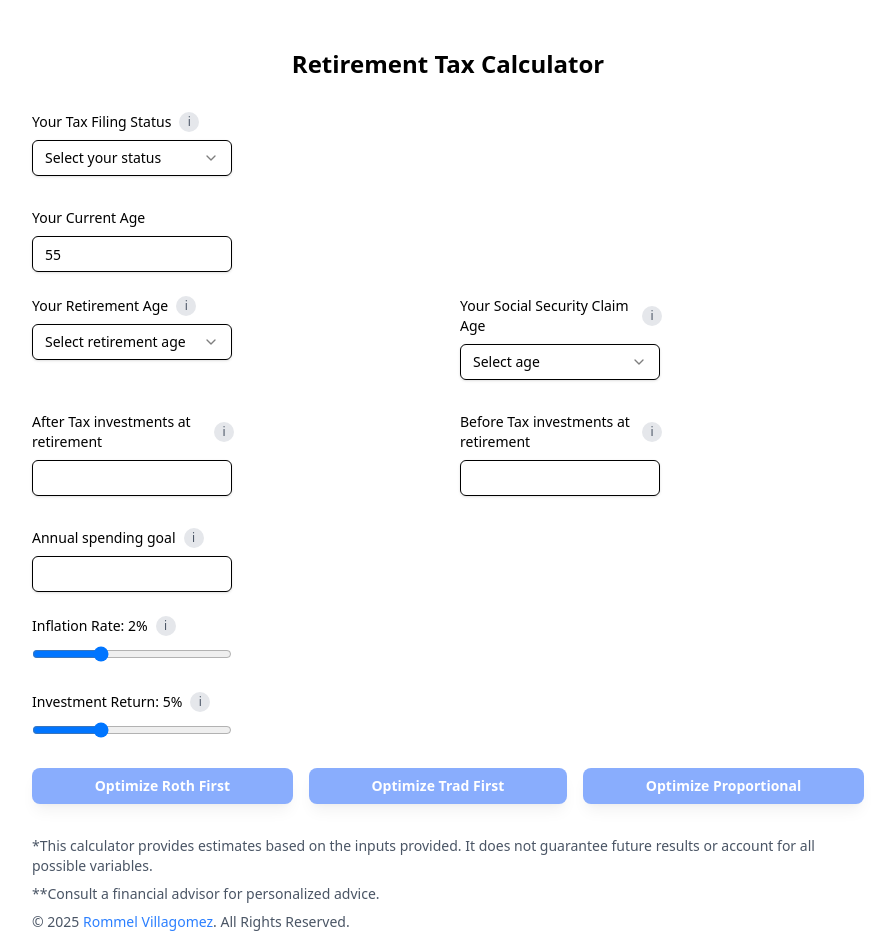
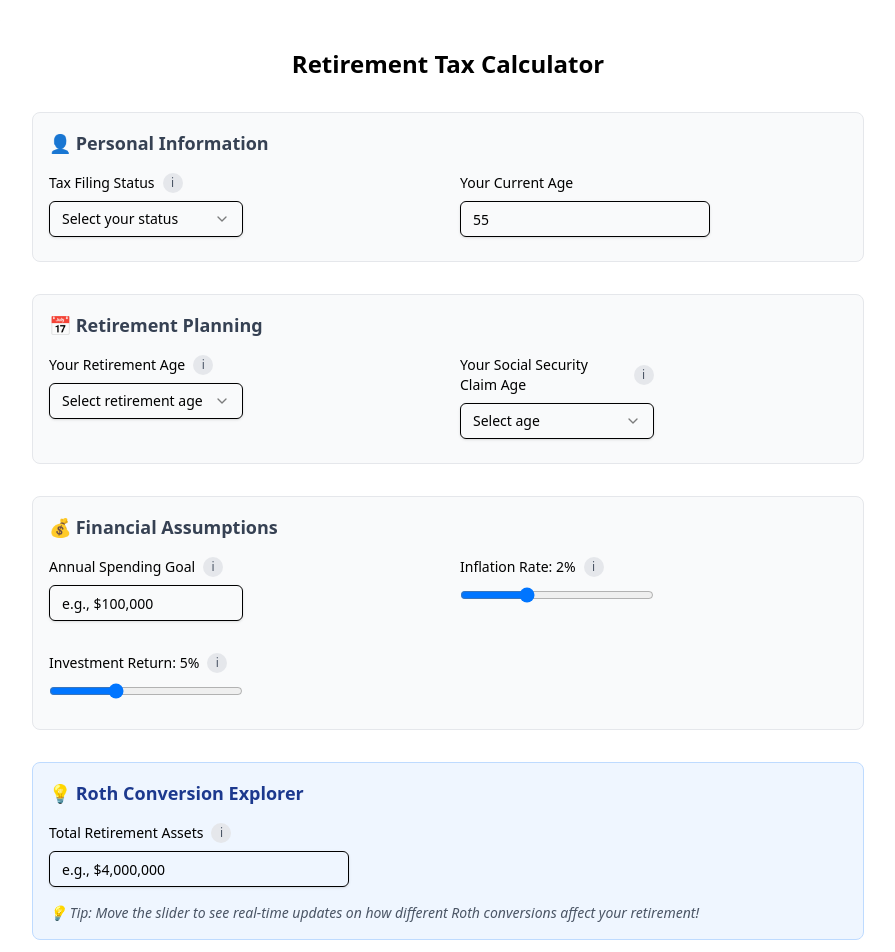
Before and after one commit to axlrommel/tax-calculator, a React (Vite) app: page / in a window 1280 px wide. Shown: the top 952 px of the page, without its empty margins (192-1087 px from the left). Built offline with nearby package versions, Linux system fonts and the light colour scheme.

Commit message:
better ux

```diff
--- a/src/App.tsx
+++ b/src/App.tsx
@@ -1,7 +1,7 @@
 import { Button } from "@/components/ui/button";
 import { Input } from "@/components/ui/input";
 import { Select, SelectContent, SelectItem, SelectTrigger, SelectValue } from "@/components/ui/select";
-import { useState } from "react";
+import { useState, useEffect } from "react";
 import './App.css';
 import Disclaimer from "./components/Disclaimer";
 import ResultsSection from "./components/ResultsSection";
@@ -14,6 +14,7 @@ import FormFieldWithTooltip from "./components/FormFieldWithTooltip";
 
 function App() {
   const [selection, setSelection] = useState<string>('');
+  const [lastStrategy, setLastStrategy] = useState<any>(null);
   const [filingStatus, setFilingStatus] = useState<"single" | "married">("single");
   const [currentAge, setCurrentAge] = useState<number>(55); // New state for current age
   const [spouseCurrentAge, setSpouseCurrentAge] = useState<number>(55); // New state for spouse's current age
@@ -23,11 +24,39 @@ function App() {
   const [ssClaimAgeSpouse, setSsClaimAgeSpouse] = useState<number>(65);
   const [afterTax, setAfterTax] = useState(0);
   const [beforeTax, setBeforeTax] = useState(0);
+  const [rothConversionAmount, setRothConversionAmount] = useState<number>(0);
+  const [totalAssets, setTotalAssets] = useState<number>(0);
   const [inflationRate, setInflationRate] = useState<number>(2);
   const [investmentReturn, setInvestmentReturn] = useState<number>(5);
   const [spendingGoal, setSpendingGoal] = useState(0);
   const [results, setResults] = useState<ICalculations[]>([]);
   const [yearsLast, setYearsLast] = useState<number | string>(0);
+  const [autoCalculate, setAutoCalculate] = useState<boolean>(false);
+
+  // Calculate total assets when either value changes
+  const handleTotalAssetsChange = (value: number) => {
+    setTotalAssets(value);
+    // Reset conversion amount when total changes
+    if (rothConversionAmount > value) {
+      setRothConversionAmount(0);
+    }
+  };
+
+  const handleRothConversionChange = (value: number) => {
+    setRothConversionAmount(value);
+    setAfterTax(value);
+    setBeforeTax(totalAssets - value);
+  };
+
+  // Auto-calculate when slider moves (if a strategy has been selected)
+  useEffect(() => {
+    if (autoCalculate && lastStrategy && afterTax >= 0 && beforeTax >= 0 && spendingGoal > 0) {
+      const timer = setTimeout(() => {
+        doCalculations(lastStrategy.fn, lastStrategy.name);
+      }, 500); // Debounce by 500ms
+      return () => clearTimeout(timer);
+    }
+  }, [afterTax, beforeTax, autoCalculate]);
 
   const getAges = (): IAges[] => {
     const ages: IAges[] = [{ currentAge, retirementAge: retirementAgePrimary, ssClaimingAge: ssClaimAgePrimary }];
@@ -38,6 +67,8 @@ function App() {
   };
 
   const doCalculations = (fn: any, strategyTxt: string) => {
+    setLastStrategy({ fn, name: strategyTxt });
+    setAutoCalculate(true);
     let strategy = optimizeAndSimulateRetirement(fn, getAges(), afterTax, beforeTax, spendingGoal,
       filingStatus, investmentReturn / 100, inflationRate / 100);
     setResults(strategy.details);
@@ -48,14 +79,19 @@ function App() {
   return (
     <div className="max-w-4xl mx-auto p-8 bg-white shadow-lg rounded-lg m-4">
       <h2 className="text-2xl font-bold mb-8 text-center">Retirement Tax Calculator</h2>
-      <div className="flex gap-6 mb-6">
-        <div className="w-1/2">
+
+      {/* Personal Information Section */}
+      <div className="mb-8 p-4 bg-gray-50 rounded-lg border border-gray-200">
+        <h3 className="text-lg font-semibold mb-4 text-gray-700">👤 Personal Information</h3>
+
+        <div className="grid grid-cols-1 md:grid-cols-2 gap-6">
+          <div>
             <FormFieldWithTooltip
-            label="Your Tax Filing Status"
+              label="Tax Filing Status"
               tooltipText="Select 'Single' if you're unmarried or legally separated. Select 'Married' if you're married and filing jointly."
             >
               <Select onValueChange={(value) => setFilingStatus(value as "single" | "married")}>
-              <SelectTrigger className="w-full max-w-[200px]">
+                <SelectTrigger className="w-full max-w-[250px]">
                   <SelectValue placeholder="Select your status" />
                 </SelectTrigger>
                 <SelectContent className="z-50 absolute bg-white shadow-lg">
@@ -65,37 +101,45 @@ function App() {
               </Select>
             </FormFieldWithTooltip>
           </div>
-      </div>
-      <div className="flex gap-6 mb-6">
-        <div className="w-1/2">
+
+          <div>
             <label className="block text-sm font-medium mb-2">Your Current Age</label>
             <Input
               type="number"
               value={currentAge > 0 ? currentAge : ''}
               onChange={(e) => setCurrentAge(Number(e.target.value))}
-            className="w-full max-w-[200px]"
+              className="w-full max-w-[250px]"
+              placeholder="e.g., 55"
             />
           </div>
+
           {filingStatus === "married" && (
-          <div className="w-1/2">
+            <div>
               <label className="block text-sm font-medium mb-2">Spouse's Current Age</label>
               <Input
                 type="number"
                 value={spouseCurrentAge > 0 ? spouseCurrentAge : ''}
                 onChange={(e) => setSpouseCurrentAge(Number(e.target.value))}
-              className="w-full max-w-[200px]"
+                className="w-full max-w-[250px]"
+                placeholder="e.g., 55"
               />
             </div>
           )}
         </div>
-      <div className="flex gap-6 mb-6">
-        <div className="w-1/2">
+      </div>
+
+      {/* Retirement Planning Section */}
+      <div className="mb-8 p-4 bg-gray-50 rounded-lg border border-gray-200">
+        <h3 className="text-lg font-semibold mb-4 text-gray-700">📅 Retirement Planning</h3>
+
+        <div className="grid grid-cols-1 md:grid-cols-2 gap-6">
+          <div>
             <FormFieldWithTooltip
               label="Your Retirement Age"
               tooltipText="The age at which you will start withdrawing from your savings."
             >
               <Select onValueChange={(value) => setRetirementAgePrimary(Number(value))}>
-              <SelectTrigger className="w-full max-w-[200px]">
+                <SelectTrigger className="w-full max-w-[250px]">
                   <SelectValue placeholder="Select retirement age" />
                 </SelectTrigger>
                 <SelectContent className="z-50 absolute bg-white shadow-lg">
@@ -106,13 +150,14 @@ function App() {
               </Select>
             </FormFieldWithTooltip>
           </div>
-        <div className="w-1/2">
+
+          <div>
             <FormFieldWithTooltip
               label="Your Social Security Claim Age"
               tooltipText="The age at which you will start claiming social security."
             >
               <Select onValueChange={(value) => setSsClaimAgePrimary(Number(value))}>
-              <SelectTrigger className="w-full max-w-[200px]">
+                <SelectTrigger className="w-full max-w-[250px]">
                   <SelectValue placeholder="Select age" />
                 </SelectTrigger>
                 <SelectContent className="z-50 absolute bg-white shadow-lg">
@@ -123,16 +168,16 @@ function App() {
               </Select>
             </FormFieldWithTooltip>
           </div>
-      </div>
+
           {filingStatus === "married" && (
-        <div className="flex gap-6 mb-6">
-          <div className="w-1/2">
+            <>
+              <div>
                 <FormFieldWithTooltip
                   label="Spouse's Retirement Age"
                   tooltipText="The age at which your spouse will start withdrawing from your combined savings."
                 >
                   <Select onValueChange={(value) => setRetirementAgeSecondary(Number(value))}>
-                <SelectTrigger className="w-full max-w-[200px]">
+                    <SelectTrigger className="w-full max-w-[250px]">
                       <SelectValue placeholder="Select spouse's retirement age" />
                     </SelectTrigger>
                     <SelectContent className="z-50 absolute bg-white shadow-lg">
@@ -143,13 +188,14 @@ function App() {
                   </Select>
                 </FormFieldWithTooltip>
               </div>
-          <div className="w-1/2">
+
+              <div>
                 <FormFieldWithTooltip
                   label="Spouse's Social Security Claim Age"
                   tooltipText="The age at which your spouse will start claiming social security."
                 >
                   <Select onValueChange={(value) => setSsClaimAgeSpouse(Number(value))}>
-                <SelectTrigger className="w-full max-w-[200px]">
+                    <SelectTrigger className="w-full max-w-[250px]">
                       <SelectValue placeholder="Select age" />
                     </SelectTrigger>
                     <SelectContent className="z-50 absolute bg-white shadow-lg">
@@ -160,51 +206,32 @@ function App() {
                   </Select>
                 </FormFieldWithTooltip>
               </div>
-        </div>
+            </>
           )}
-      <div className="flex gap-6 mb-6">
-        <div className="w-1/2">
-          <FormFieldWithTooltip
-            label="After Tax investments at retirement"
-            tooltipText="Investments such as Roth IRAs"
-          >
-            <Input
-              type="text"
-              value={afterTax > 0 ? `$${afterTax.toLocaleString()}` : ''}
-              onChange={(e) => setAfterTax(Number(e.target.value.replace(/[^0-9]/g, "")))}
-              className="w-full max-w-[200px]"
-            />
-          </FormFieldWithTooltip>
-        </div>
-        <div className="w-1/2">
-          <FormFieldWithTooltip
-            label="Before Tax investments at retirement"
-            tooltipText="Investments such as Traditional IRAs"
-          >
-            <Input
-              type="text"
-              value={beforeTax > 0 ? `$${beforeTax.toLocaleString()}` : ''}
-              onChange={(e) => setBeforeTax(Number(e.target.value.replace(/[^0-9]/g, "")))}
-              className="w-full max-w-[200px]"
-            />
-          </FormFieldWithTooltip>
         </div>
       </div>
-      <div className="mb-6">
+
+      {/* Financial Assumptions Section */}
+      <div className="mb-8 p-4 bg-gray-50 rounded-lg border border-gray-200">
+        <h3 className="text-lg font-semibold mb-4 text-gray-700">💰 Financial Assumptions</h3>
+
+        <div className="grid grid-cols-1 md:grid-cols-2 gap-6">
+          <div>
             <FormFieldWithTooltip
-          label="Annual spending goal"
+              label="Annual Spending Goal"
               tooltipText="How much do you think you'll need for retirement per year before taxes"
             >
               <Input
                 type="text"
                 value={spendingGoal > 0 ? `$${spendingGoal.toLocaleString()}` : ""}
                 onChange={(e) => setSpendingGoal(Number(e.target.value.replace(/[^0-9]/g, "")))}
-            className="w-full max-w-[200px]"
+                className="w-full max-w-[250px]"
+                placeholder="e.g., $100,000"
               />
             </FormFieldWithTooltip>
+          </div>
 
-      </div>
-      <div className="mb-6">
+          <div>
             <FormFieldWithTooltip
               label={`Inflation Rate: ${inflationRate}%`}
               tooltipText="Average Price Changes Every Year"
@@ -216,11 +243,12 @@ function App() {
                 step="1"
                 value={inflationRate}
                 onChange={(e) => setInflationRate(Number(e.target.value))}
-            className="w-full max-w-[200px]"
+                className="w-full max-w-[250px]"
               />
             </FormFieldWithTooltip>
           </div>
-      <div className="mb-6">
+
+          <div>
             <FormFieldWithTooltip
               label={`Investment Return: ${investmentReturn}%`}
               tooltipText="Average Yearly Return on your Investments"
@@ -232,30 +260,95 @@ function App() {
                 step="1"
                 value={investmentReturn}
                 onChange={(e) => setInvestmentReturn(Number(e.target.value))}
-            className="w-full max-w-[200px]"
+                className="w-full max-w-[250px]"
               />
             </FormFieldWithTooltip>
+          </div>
+        </div>
+      </div>
 
+      <div className="mb-6 p-4 bg-blue-50 rounded-lg border border-blue-200">
+        <h3 className="text-lg font-semibold mb-4 text-blue-900">💡 Roth Conversion Explorer</h3>
+        <div className="mb-4">
+          <FormFieldWithTooltip
+            label="Total Retirement Assets"
+            tooltipText="Your total combined retirement savings (Traditional IRA + Roth IRA)"
+          >
+            <Input
+              type="text"
+              value={totalAssets > 0 ? `$${totalAssets.toLocaleString()}` : ''}
+              onChange={(e) => handleTotalAssetsChange(Number(e.target.value.replace(/[^0-9]/g, "")))}
+              className="w-full max-w-[300px]"
+              placeholder="e.g., $4,000,000"
+            />
+          </FormFieldWithTooltip>
         </div>
+
+        {totalAssets > 0 && (
+          <div className="mb-4">
+            <FormFieldWithTooltip
+              label={`Roth Conversion Amount: $${rothConversionAmount.toLocaleString()}`}
+              tooltipText="Slide to explore different Roth conversion amounts. Results will auto-update!"
+            >
+              <div className="space-y-2">
+                <input
+                  type="range"
+                  min="0"
+                  max={totalAssets}
+                  step={totalAssets / 100}
+                  value={rothConversionAmount}
+                  onChange={(e) => handleRothConversionChange(Number(e.target.value))}
+                  className="w-full max-w-[500px]"
+                />
+                <div className="flex justify-between text-xs text-gray-600 max-w-[500px]">
+                  <span>$0 (0%)</span>
+                  <span>${(totalAssets / 4).toLocaleString()} (25%)</span>
+                  <span>${(totalAssets / 2).toLocaleString()} (50%)</span>
+                  <span>${(totalAssets * 3 / 4).toLocaleString()} (75%)</span>
+                  <span>${totalAssets.toLocaleString()} (100%)</span>
+                </div>
+              </div>
+            </FormFieldWithTooltip>
+
+            <div className="mt-4 grid grid-cols-2 gap-4">
+              <div className="bg-white p-3 rounded border border-gray-200">
+                <div className="text-xs text-gray-600 mb-1">Roth IRA (Tax-Free)</div>
+                <div className="text-lg font-semibold text-green-700">${afterTax.toLocaleString()}</div>
+                <div className="text-xs text-gray-500">{totalAssets > 0 ? ((afterTax / totalAssets) * 100).toFixed(1) : 0}%</div>
+              </div>
+              <div className="bg-white p-3 rounded border border-gray-200">
+                <div className="text-xs text-gray-600 mb-1">Traditional IRA (Taxable)</div>
+                <div className="text-lg font-semibold text-orange-700">${beforeTax.toLocaleString()}</div>
+                <div className="text-xs text-gray-500">{totalAssets > 0 ? ((beforeTax / totalAssets) * 100).toFixed(1) : 0}%</div>
+              </div>
+            </div>
+          </div>
+        )}
+
+        <div className="mt-3 text-sm text-gray-600 italic">
+          💡 Tip: Move the slider to see real-time updates on how different Roth conversions affect your retirement!
+        </div>
+      </div>
+
       <div className="flex flex-wrap gap-4 mb-8">
         <Button
           onClick={() => doCalculations(optimizeRothFirst, 'Roth First Strategy')}
           className="flex-1 min-w-[150px] basis-full sm:basis-auto bg-blue-600 hover:bg-blue-700 text-white font-bold py-3 px-6 rounded-lg shadow-lg transition-all duration-300 transform hover:scale-102"
-          disabled={(afterTax < 1 && beforeTax < 1) || spendingGoal < 1}
+          disabled={totalAssets < 1 || spendingGoal < 1}
         >
           Optimize Roth First
         </Button>
         <Button
           onClick={() => doCalculations(optimizeTraditionalFirst, 'Traditional First Strategy')}
           className="flex-1 min-w-[150px] basis-full sm:basis-auto bg-blue-600 hover:bg-blue-700 text-white font-bold py-3 px-6 rounded-lg shadow-lg transition-all duration-300 transform hover:scale-102"
-          disabled={(afterTax < 1 && beforeTax < 1) || spendingGoal < 1}
+          disabled={totalAssets < 1 || spendingGoal < 1}
         >
           Optimize Trad First
         </Button>
         <Button
           onClick={() => doCalculations(optimizeProportionally, 'Proportional Strategy')}
           className="flex-1 min-w-[150px] basis-full sm:basis-auto bg-blue-600 hover:bg-blue-700 text-white font-bold py-3 px-6 rounded-lg shadow-lg transition-all duration-300 transform hover:scale-102"
-          disabled={(afterTax < 1 && beforeTax < 1) || spendingGoal < 1}
+          disabled={totalAssets < 1 || spendingGoal < 1}
         >
           Optimize Proportional
         </Button>
```
Also changed, not shown: src/components/ResultsSection.tsx (+25 -8 lines). Lines whose indentation alone changed are shown as unchanged.
